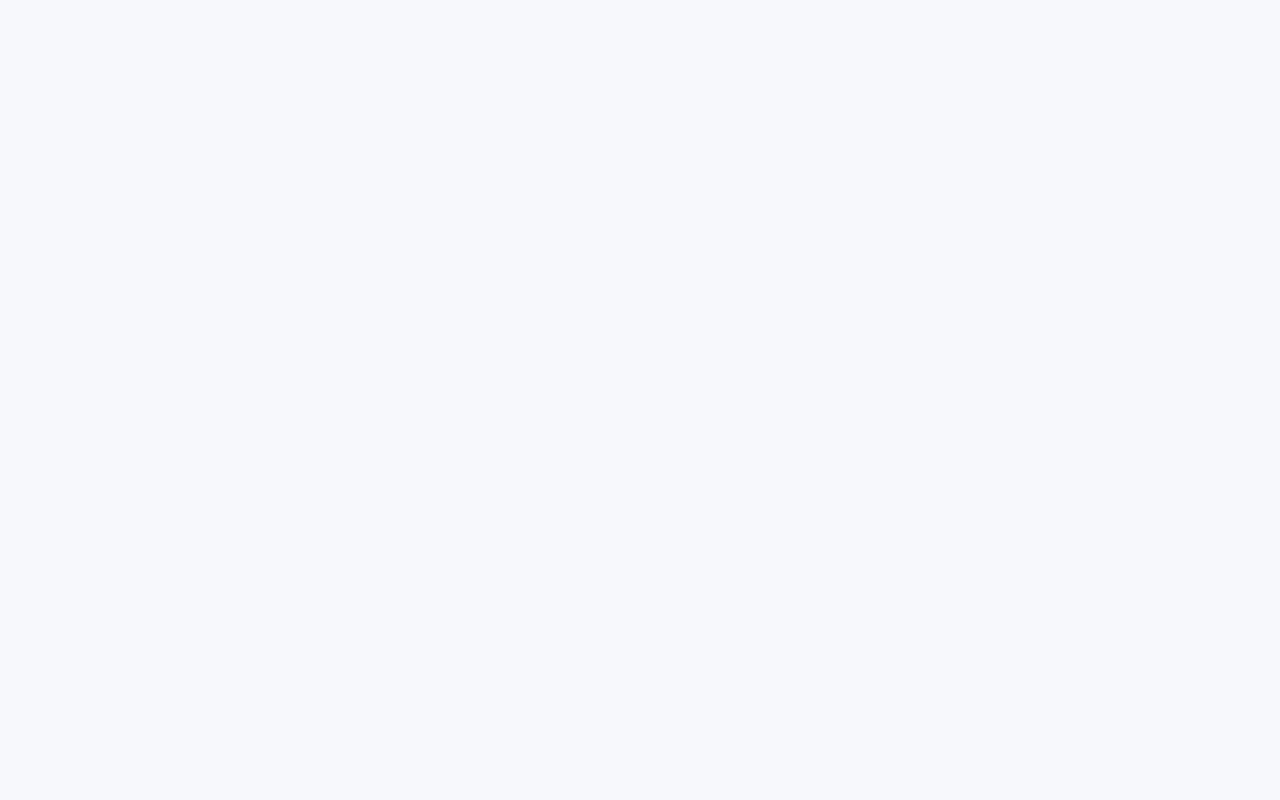
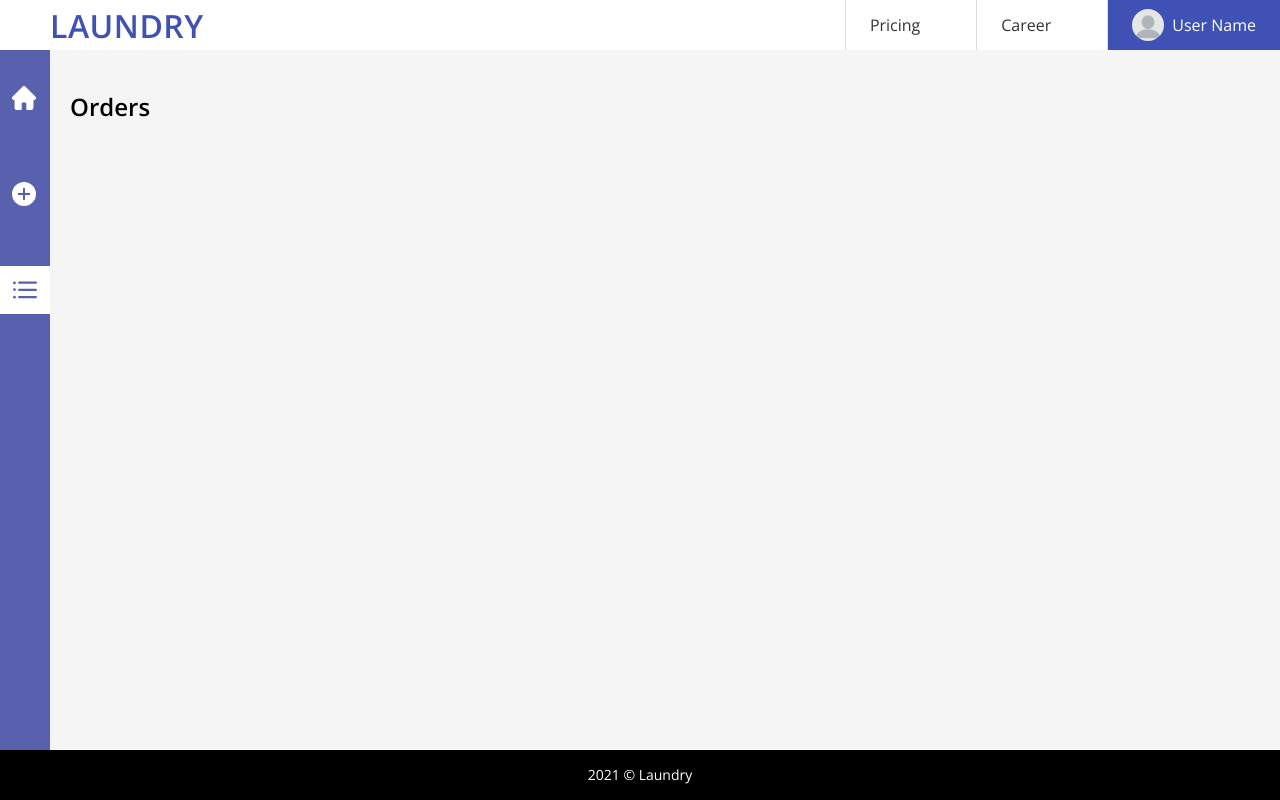
Before and after one commit to jayvachhani663/laundry-app, a React (Create React App) app: page /Orders in a window 1280 px wide. Before the commit this address had no page. Built offline with nearby package versions, Linux system fonts and the light colour scheme.

Commit message:
working on orders page

```diff
--- a/src/App.js
+++ b/src/App.js
@@ -3,6 +3,7 @@ import Signin from './pages/SignIn';
 import Layout from './components/Layout';
 import Register from './pages/Register';
 import Deshboard from './pages/DashboardLayout';
+import Orders from './pages/Orders';
 
 function App() {
   return (
@@ -14,6 +15,7 @@ function App() {
           <Route path="register" element={<Register />} />
         </Route>
         <Route path="deshbord" element={<Deshboard />} />
+        <Route path="Orders" element={<Orders />} />
       </Routes>
     </Router>
   );
--- /dev/null
+++ b/src/components/afterSigninHeader.css
@@ -0,0 +1,62 @@
+
+.afterSigninHeader-navbar {
+  display: flex;
+  justify-content: space-between;
+  align-items: center;
+  padding: 0 0 0 50px;
+  height: 50px;
+  background-color: #fff;
+  box-shadow: 0 2px 4px rgba(0, 0, 0, 0.05);
+}
+
+.afterSigninHeader-logo {
+  font-size: 32px;
+  font-weight: 700;
+  color: #3f51b5;
+  letter-spacing: 0.5px;
+}
+
+.afterSigninHeader-nav-links {
+  display: flex;
+  align-items: center;
+  gap: 32px;
+}
+
+.afterSigninHeader-nav-links a {
+  text-decoration: none;
+  color: #333;
+  font-weight: 500;
+  font-size: 16px;
+  height: 50px;
+  display: flex;
+  align-items: center;
+  justify-content: center;
+  padding: 0 24px;
+  border-left: 1px solid #ddd;
+}
+
+.afterSigninHeader-nav-links a:hover {
+  color: #3f51b5;
+}
+
+.afterSigninHeader-profile-box {
+  display: flex;
+  align-items: center;
+  border-left: 1px solid #ddd;
+  background-color: #3f51b5;
+  padding: 0 24px;
+  height: 50px;
+  gap: 8px;
+}
+
+.afterSigninHeader-profile-image {
+  width: 32px;
+  height: 32px;
+  border-radius: 50%;
+}
+
+.afterSigninHeader-username {
+  color: white;
+  font-weight: 500;
+  font-size: 16px;
+}
--- /dev/null
+++ b/src/components/afterSigninHeader.js
@@ -0,0 +1,21 @@
+import "./afterSigninHeader.css";
+import { Link } from "react-router-dom";
+import profileImg from "../assets/profile.png";
+
+const AfterSigninHeader = () => {
+  return (
+    <nav className="afterSigninHeader-navbar">
+      <div className="afterSigninHeader-logo">LAUNDRY</div>
+      <div className="afterSigninHeader-nav-links">
+        <Link to="#">Pricing</Link>
+        <Link to="#">Career</Link>
+        <div className="afterSigninHeader-profile-box">
+          <img src={profileImg} alt="Profile" className="afterSigninHeader-profile-image" />
+          <span className="afterSigninHeader-username">User Name</span>
+        </div>
+      </div>
+    </nav>
+  );
+};
+
+export default AfterSigninHeader;
--- /dev/null
+++ b/src/components/sidebar.css
@@ -0,0 +1,34 @@
+.left-sidebar {
+  width: 50px;
+  height: auto;
+  background-color: #5861ae;
+  display: flex;
+  flex-direction: column;
+  top: 80px;
+  left: 0;
+}
+
+.sidebar-icon {
+  width: 48px;
+  height: 48px;
+  margin: 24px 0;
+  display: flex;
+  align-items: center;
+  justify-content: center;
+  cursor: pointer;
+}
+
+.sidebar-icon img {
+  width: 24px;
+  height: 24px;
+  filter: brightness(0) invert(1);
+}
+
+.sidebar-icon.active {
+  background-color: white;
+  width: 100%;
+}
+
+.sidebar-icon.active img {
+  filter: none;
+}
--- /dev/null
+++ b/src/components/sidebar.js
@@ -0,0 +1,23 @@
+import "./sidebar.css";
+import home from "../assets/home-run.svg";
+import more from "../assets/more.svg";
+import list from "../assets/list.svg";
+import listBlue from "../assets/listblue.svg";
+
+const LeftSidebar = ({ activeIcon }) => {
+  return (
+    <div className="left-sidebar">
+      <div className={`sidebar-icon ${activeIcon === "home" ? "active" : ""}`}>
+        <img src={home} alt="Home" />
+      </div>
+      <div className={`sidebar-icon ${activeIcon === "add" ? "active" : ""}`}>
+        <img src={more} alt="Add Order" />
+      </div>
+      <div className={`sidebar-icon ${activeIcon === "list" ? "active" : ""}`}>
+        <img src={activeIcon === "list" ? listBlue : list} alt="List" />
+      </div>
+    </div>
+  );
+};
+
+export default LeftSidebar;
--- a/src/pages/DashboardLayout.css
+++ b/src/pages/DashboardLayout.css
@@ -11,105 +11,8 @@ body {
   min-height: 100vh;
 }
 
-.dashboard-navbar {
-  display: flex;
-  justify-content: space-between;
-  align-items: center;
-  padding: 0 0 0 50px;
-  height: 50px;
-  background-color: #fff;
-  box-shadow: 0 2px 4px rgba(0, 0, 0, 0.05);
-}
-
-.dashboard-logo {
-  font-size: 32px;
-  font-weight: 700;
-  color: #3f51b5;
-  letter-spacing: 0.5px;
-}
-
-.dashboard-nav-links {
-  display: flex;
-  align-items: center;
-  gap: 32px;
-}
-
-.dashboard-nav-links a {
-  text-decoration: none;
-  color: #333;
-  font-weight: 500;
-  font-size: 16px;
-  height: 50px;
-  display: flex;
-  align-items: center;
-  justify-content: center;
-  padding: 0 24px;
-  border-left: 1px solid #ddd;
-}
-
-.dashboard-nav-links a:hover {
-  color: #3f51b5;
-}
-
-.dashboard-profile-box {
-  display: flex;
-  align-items: center;
-  border-left: 1px solid #ddd;
-  background-color: #3f51b5;
-  padding: 0 24px;
-  height: 50px;
-  gap: 8px;
-}
-
-.dashboard-profile-image {
-  width: 32px;
-  height: 32px;
-  border-radius: 50%;
-}
-
-.dashboard-username {
-  color: white;
-  font-weight: 500;
-  font-size: 16px;
-}
-
 .dashboard-container {
   display: flex;
-}
-
-.left-sidebar {
-  width: 50px;
-  height: auto;
-  background-color: #5861ae;
-  display: flex;
-  flex-direction: column;
-  top: 80px;
-  left: 0;
-}
-
-.sidebar-icon {
-  width: 48px;
-  height: 48px;
-  margin: 24px 0;
-  display: flex;
-  align-items: center;
-  justify-content: center;
-  cursor: pointer;
-}
-
-.sidebar-icon img {
-  width: 24px;
-  height: 24px;
-  filter: brightness(0) invert(1);
-}
-
-.sidebar-icon.active {
-  background-color: white;
-  width: 100%;
-}
-
-.sidebar-icon.active img {
-  filter: none;
 }
 
 .orders-header {
@@ -135,6 +38,7 @@ body {
 
 .orders-search {
   padding: 10px 0px 10px 39px;
+  height: 15px;
   font-size: 14px;
   width: 85%;
   background-color: white;
--- a/src/pages/DashboardLayout.js
+++ b/src/pages/DashboardLayout.js
@@ -1,13 +1,11 @@
 
 import "./DashboardLayout.css";
 import Summary from "./Summary";
-import FooterBottom from "../components/FooterBottom"
-import { Link, Outlet } from "react-router-dom";
+import FooterBottom from "../components/FooterBottom";
+import AfterSigninHeader from "../components/afterSigninHeader";
+import Sidebar from "../components/sidebar";
+import { Outlet } from "react-router-dom";
 import { useState } from "react";
-import profileImg from "../assets/profile.png";
-import home from "../assets/home-run.svg";
-import more from "../assets/more.svg";
-import list from "../assets/list.svg";
 import search from "../assets/search.svg";
 import washIcon from "../assets/orderIcons/washing-machine-1.svg";
 import blueWashIcon from "../assets/orderIcons/clickedIcons/washing-machine.svg";
@@ -92,34 +90,11 @@ const DashboardLayout = () => {
 
   return (
     <>
-      <nav className="dashboard-navbar">
-        <div className="dashboard-logo">LAUNDRY</div>
-        <div className="dashboard-nav-links">
-          <Link to="#">Pricing</Link>
-          <Link to="#">Career</Link>
-          <div className="dashboard-profile-box">
-            <img
-              src={profileImg}
-              alt="Profile"
-              className="dashboard-profile-image"
-            />
-            <span className="dashboard-username">User Name</span>
-          </div>
-        </div>
-      </nav>
+      <AfterSigninHeader/>
 
       <div className="dashboard-container">
-        <div className="left-sidebar">
-          <div className="sidebar-icon">
-            <img src={home} alt="Home" />
-          </div>
-          <div className="sidebar-icon active">
-            <img src={more} alt="Add Order" />
-          </div>
-          <div className="sidebar-icon">
-            <img src={list} alt="List" />
-          </div>
-        </div>
+
+        <Sidebar activeIcon={"add"}/>
 
         <div className="orders-section">
           <div className="orders-header">
--- /dev/null
+++ b/src/pages/Orders.css
@@ -0,0 +1,16 @@
+.orders-page {
+  display: flex;
+  flex-direction: column;
+  height: 100vh;
+}
+
+.orders-main {
+  display: flex;
+  flex: 1;
+}
+
+.orders-content {
+  flex: 1;
+  padding: 20px;
+  background-color: #f5f5f5;
+}
--- /dev/null
+++ b/src/pages/Orders.js
@@ -0,0 +1,21 @@
+import "./Orders.css";
+import AfterSigninHeader from "../components/afterSigninHeader";
+import LeftSidebar from "../components/sidebar";
+import FooterBottom from "../components/FooterBottom";
+
+const Orders = () => {
+    return (
+        <div className="orders-page">
+            <AfterSigninHeader/>
+            <div className="orders-main">
+                <LeftSidebar activeIcon={"list"}/>
+                <div className="orders-content">
+                    <h2>Orders</h2>
+                </div>
+            </div>
+             <FooterBottom/>
+        </div>
+    )
+}
+
+export default Orders;
--- a/src/pages/Summary.js
+++ b/src/pages/Summary.js
@@ -1,5 +1,6 @@
-import React, { useState } from "react";
 import "./Summary.css";
+import { useState } from "react";
+import { useNavigate } from "react-router-dom";
 import SummaryAddAddress from "./SummaryAddAddress";
 
 const SERVICE_PRICES = {
@@ -15,6 +16,11 @@ function Summary({ onClose, orderItems }) {
   const [addresses, setAddresses] = useState([]);
   const [selectedAddressIndex, setSelectedAddressIndex] = useState(null);
   const [showConfirmation, setShowConfirmation] = useState(false);
+  const navigate = useNavigate();
+
+  const goToOrders = () => {
+    navigate ('/Orders');
+  }
 
   const storeDetails = {
     jpNagar: {
@@ -156,7 +162,7 @@ function Summary({ onClose, orderItems }) {
 
               <div className="summary-divider" />
 
-              {/* ✅ ADDRESS SECTION */}
+              {/* ADDRESS SECTION */}
               <div className="addressLable">Address</div>
               <div className="address-cards-wrapper">
                 {addresses.map((addr, index) => (
@@ -221,7 +227,7 @@ function Summary({ onClose, orderItems }) {
             <div className="confirmation-icon">✔</div>
             <h2>Your order is successfully.</h2>
             <p>You can track the delivery in the "Orders" section.</p>
-            <button className="go-to-orders-btn">Go to orders</button>
+            <button className="go-to-orders-btn" onClick={goToOrders}>Go to orders</button>
           </div>
         </div>
       )}
```
Also changed, not shown: src/assets/listblue.svg (added).
